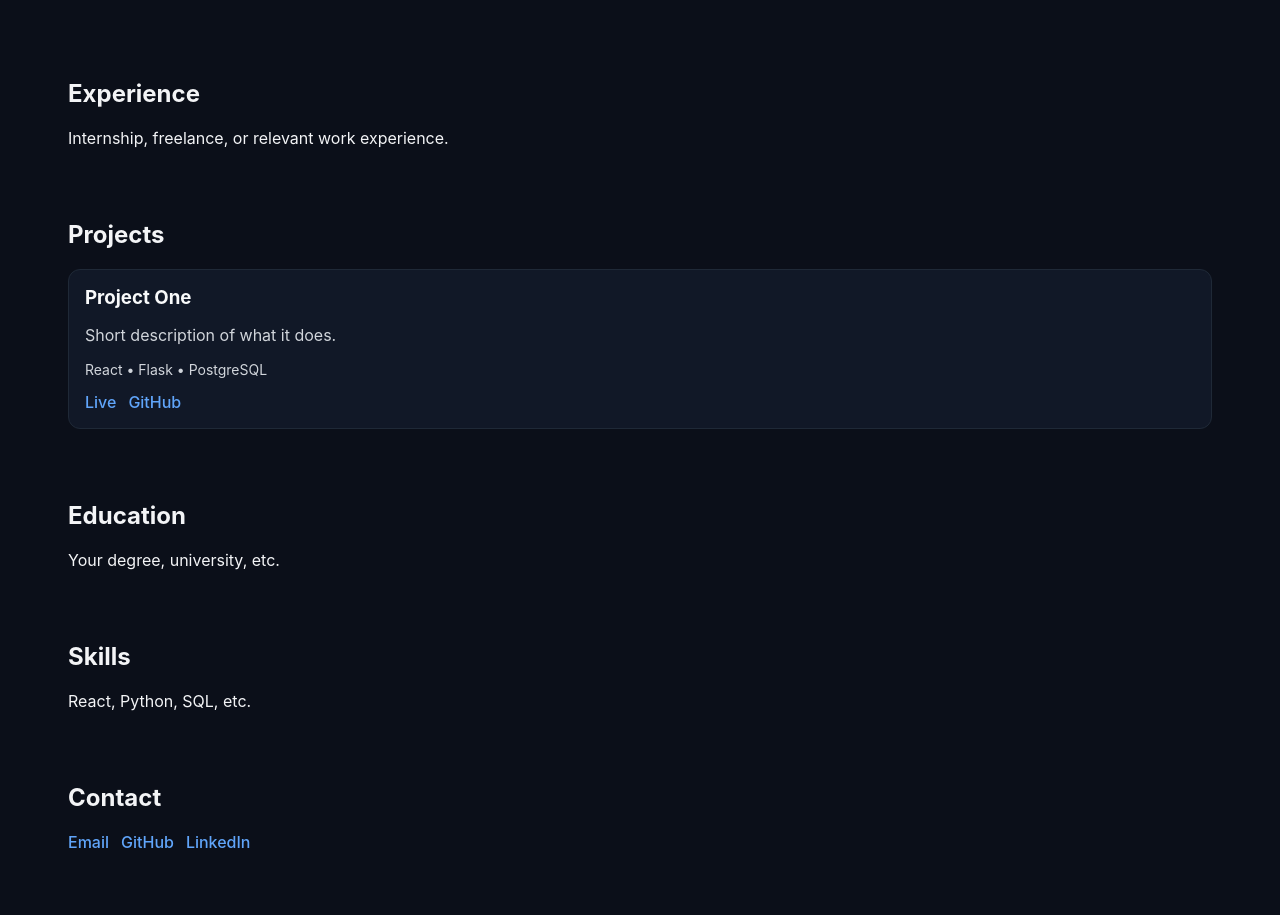
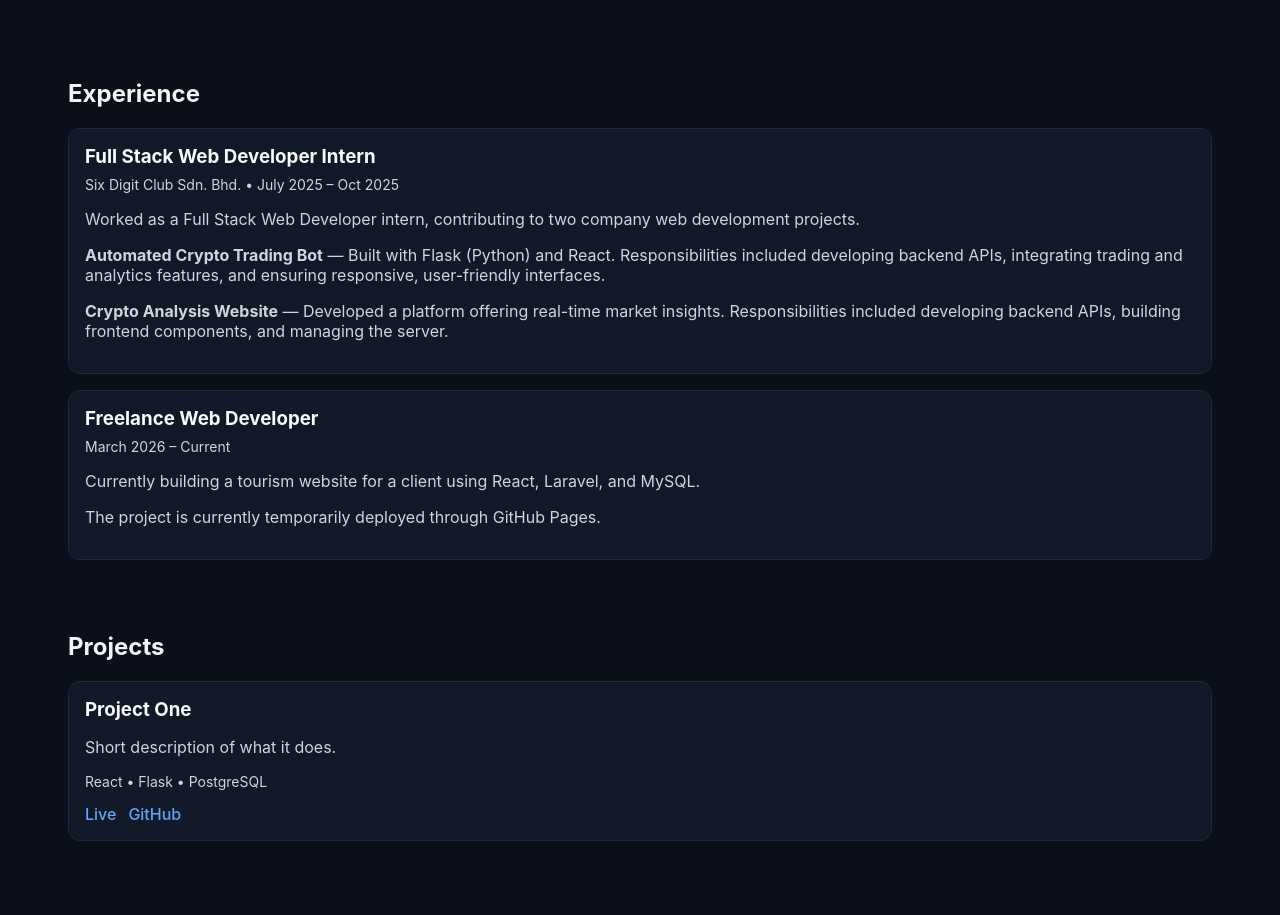
Before and after one commit to Lorenzo-55/Portfolio, a React (Vite) app: page / in a window 1280 px wide. Shown: the part 780-1695 px from the top of the page. Built offline with nearby package versions, Linux system fonts and the light colour scheme.

Commit message:
experiance

```diff
--- a/src/App.tsx
+++ b/src/App.tsx
@@ -48,7 +48,7 @@ function App() {
           <div className="hero-image-wrap">
             <img
               className="hero-image"
-              src="/Photo2.jpg"
+              src={`${import.meta.env.BASE_URL}Photo2.jpg`}
               alt="Portrait"
             />
           </div>
@@ -56,7 +56,40 @@ function App() {
 
         <section id="experience" className="section">
           <h2>Experience</h2>
-          <p>Internship, freelance, or relevant work experience.</p>
+
+          <div className="projects">
+            <div className="card">
+              <h3>Full Stack Web Developer Intern</h3>
+              <p className="tech">Six Digit Club Sdn. Bhd. • July 2025 – Oct 2025</p>
+              <p>
+                Worked as a Full Stack Web Developer intern, contributing to two company
+                web development projects.
+              </p>
+              <p>
+                <strong>Automated Crypto Trading Bot</strong> — Built with Flask
+                (Python) and React. Responsibilities included developing backend APIs,
+                integrating trading and analytics features, and ensuring responsive,
+                user-friendly interfaces.
+              </p>
+              <p>
+                <strong>Crypto Analysis Website</strong> — Developed a platform offering
+                real-time market insights. Responsibilities included developing backend
+                APIs, building frontend components, and managing the server.
+              </p>
+            </div>
+
+            <div className="card">
+              <h3>Freelance Web Developer</h3>
+              <p className="tech">March 2026 – Current</p>
+              <p>
+                Currently building a tourism website for a client using React, Laravel,
+                and MySQL.
+              </p>
+              <p>
+                The project is currently temporarily deployed through GitHub Pages.
+              </p>
+            </div>
+          </div>
         </section>
 
         <section id="projects" className="section">
```
